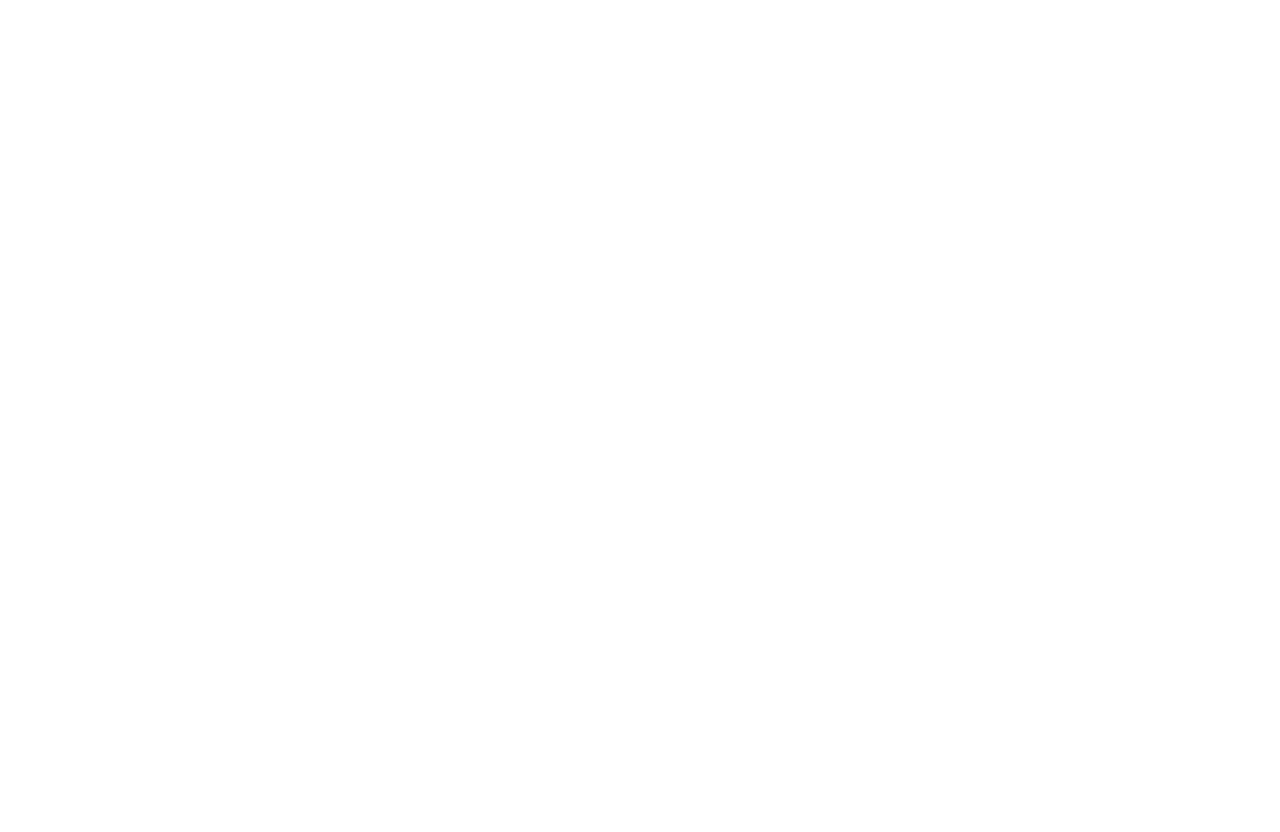
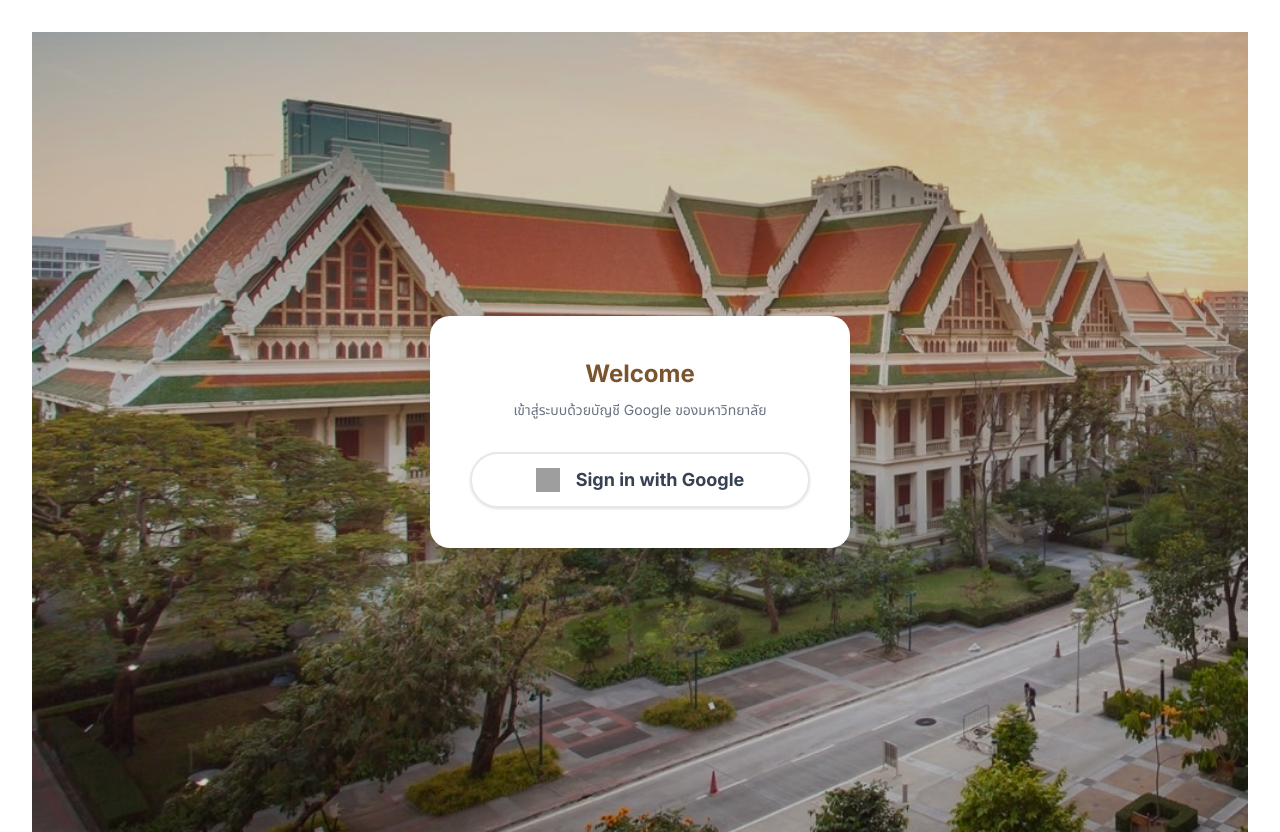
Before and after one commit to piya46/seniorproject101, a React (Vite) app in the folder frontend/: page /login in a window 1280 px wide. Before the commit this address had no page. Before the commit the page ends 800 px from the top, so only its background shows below. Built offline with nearby package versions, Linux system fonts and the light colour scheme; grey boxes are pictures that could not be loaded.

Commit message:
senior project

```diff
--- a/frontend/package.json
+++ b/frontend/package.json
@@ -10,6 +10,7 @@
     "preview": "vite preview"
   },
   "dependencies": {
+    "axios": "^1.13.6",
     "react": "^19.1.1",
     "react-dom": "^19.1.1",
     "react-responsive": "^10.0.1",
@@ -18,6 +19,7 @@
   },
   "devDependencies": {
     "@eslint/js": "^9.36.0",
+    "@tailwindcss/vite": "^4.2.2",
     "@types/react": "^19.1.16",
     "@types/react-dom": "^19.1.9",
     "@vitejs/plugin-react": "^5.0.4",
@@ -25,6 +27,7 @@
     "eslint-plugin-react-hooks": "^5.2.0",
     "eslint-plugin-react-refresh": "^0.4.22",
     "globals": "^16.4.0",
+    "tailwindcss": "^4.2.2",
     "vite": "^7.1.7"
   }
 }
--- a/frontend/src/App.jsx
+++ b/frontend/src/App.jsx
@@ -1,22 +1,58 @@
-import { useState } from 'react'
-import { BrowserRouter, Routes, Route } from 'react-router-dom';
+import { useState, useEffect } from 'react'
+import { BrowserRouter, Routes, Route, Navigate } from 'react-router-dom';
+import axios from 'axios'; // 💡 เพิ่ม Import Axios
 
 import './App.css'
 import HomePage from './pages/home';
 import Aboutus from './pages/Aboutus';
 import FormDetail from './pages/Formdetail';
 import Contactus from './pages/Contactus';
+import Login from './pages/Login';
+
+// 💡 บังคับให้ Axios ส่ง Cookie (Session) ไปกับทุก API อัตโนมัติ
+axios.defaults.withCredentials = true;
+
+const ProtectedRoute = ({ isAuthenticated, children }) => {
+  if (!isAuthenticated) {
+    return <Navigate to="/login" replace />;
+  }
+  return children;
+};
 
 function App() {
-  const [count, setCount] = useState(0)
+  const [isAuthenticated, setIsAuthenticated] = useState(() => {
+    const urlParams = new URLSearchParams(window.location.search);
+    if (urlParams.get('auth') === 'ok') {
+      return true;
+    }
+    return localStorage.getItem('isAuth') === 'true';
+  });
+
+  useEffect(() => {
+    const urlParams = new URLSearchParams(window.location.search);
+
+    if (urlParams.get('auth') === 'ok') {
+      setIsAuthenticated(true);
+      localStorage.setItem('isAuth', 'true');
+      window.history.replaceState({}, document.title, window.location.pathname);
+    }
+  }, []);
+
+  useEffect(() => {
+    localStorage.setItem('isAuth', isAuthenticated);
+  }, [isAuthenticated]);
 
   return (
     <BrowserRouter>
       <Routes>
-        <Route path="/" element={<HomePage />} />
-        <Route path="/form/:id" element={<FormDetail />} />
-        <Route path='/aboutus' element={<Aboutus />} />
-        <Route path='/contactus' element={<Contactus />} />
+        <Route
+          path="/login"
+          element={isAuthenticated ? <Navigate to="/" replace /> : <Login />}
+        />
+        <Route path="/" element={<ProtectedRoute isAuthenticated={isAuthenticated}><HomePage /></ProtectedRoute>} />
+        <Route path="/form/:id" element={<ProtectedRoute isAuthenticated={isAuthenticated}><FormDetail /></ProtectedRoute>} />
+        <Route path='/aboutus' element={<ProtectedRoute isAuthenticated={isAuthenticated}><Aboutus /></ProtectedRoute>} />
+        <Route path='/contactus' element={<ProtectedRoute isAuthenticated={isAuthenticated}><Contactus /></ProtectedRoute>} />
       </Routes>
     </BrowserRouter>
   )
--- /dev/null
+++ b/frontend/src/pages/Login.jsx
@@ -0,0 +1,39 @@
+import React from 'react';
+
+export default function Login() {
+  const handleGoogleLogin = () => {
+    const returnTo = encodeURIComponent(window.location.origin);
+    window.location.href = `/api/v1/oidc/google/login?return_to=${returnTo}`;
+  };
+
+  return (
+    <div
+      className="min-h-screen flex items-center justify-center bg-cover bg-center relative"
+      style={{ backgroundImage: "url('/chula.jpg')" }}
+    >
+      {/* เพิ่ม Overlay สีดำจางๆ ให้รูปพื้นหลังดูไม่กลืนกับกล่อง (ถ้าไม่ชอบลบ div นี้ออกได้ครับ) */}
+      <div className="absolute inset-0 bg-black/20"></div>
+
+      <div className="bg-white rounded-[20px] p-10 shadow-2xl w-full max-w-[420px] mx-4 relative z-10 flex flex-col items-center">
+        <h2 className="text-[24px] font-bold text-center text-[#7B542F] mb-2">Welcome</h2>
+        <p className="text-sm text-gray-500 mb-8 text-center">
+          เข้าสู่ระบบด้วยบัญชี Google ของมหาวิทยาลัย
+        </p>
+
+        {/* ปุ่ม Google Login */}
+        <button
+          onClick={handleGoogleLogin}
+          className="flex items-center justify-center gap-4 border-2 border-gray-200 text-gray-700 font-bold text-lg py-3 px-6 rounded-full hover:bg-gray-50 hover:border-gray-300 transition-all shadow-sm w-full cursor-pointer"
+        >
+          <img
+            src="https://www.svgrepo.com/show/475656/google-color.svg"
+            alt="Google Icon"
+            className="w-6 h-6"
+          />
+          Sign in with Google
+        </button>
+
+      </div>
+    </div>
+  );
+}
--- a/frontend/src/pages/home.jsx
+++ b/frontend/src/pages/home.jsx
@@ -59,8 +59,20 @@ export default function Home() {
           pubKey = keyRes.data?.publicKey || keyRes.data?.data?.publicKey || (typeof keyRes.data === 'string' ? keyRes.data : null);
 
           if (pubKey) {
-            const encryptedBody = await encryptPayload({}, pubKey);
-            await axios.post('/api/v1/session/init', encryptedBody);
+            // 💡 สร้าง Payload พร้อม _ts และ nonce ตามที่ Backend ต้องการก่อนนำไปเข้ารหัส
+            const initPayload = {
+              _ts: Date.now(),
+              nonce: `req-init-${Date.now()}-${Math.floor(Math.random() * 1000)}`
+            };
+
+            const encryptedBody = await encryptPayload(initPayload, pubKey);
+
+            // 💡 ใส่ withCredentials: true เพื่อให้บราวเซอร์เซฟ Cookie session_token ที่แบ็คเอนด์ส่งมา
+            await axios.post('/api/v1/session/init', encryptedBody, {
+              headers: { 'Content-Type': 'application/json' },
+              withCredentials: true
+            });
+
             sessionStorage.setItem('public_key', pubKey);
             sessionStorage.setItem('is_initialized', 'true');
           }
@@ -84,7 +96,11 @@ export default function Home() {
         return;
       }
 
-      const res = await axios.get(`/api/v1/forms`, { params: { degree_level: degreeLevel } });
+      // 💡 หาก API get forms ต้องใช้ Cookie ด้วย แนะนำให้เติม withCredentials: true ในอนาคต
+      const res = await axios.get(`/api/v1/forms`, {
+        params: { degree_level: degreeLevel },
+        withCredentials: true
+      });
       const fetchedData = res.data.data || [];
 
       sessionStorage.setItem(cacheKey, JSON.stringify(fetchedData));
```
Also changed, not shown: 1 other file (tests, documents, lock files or other folders).
